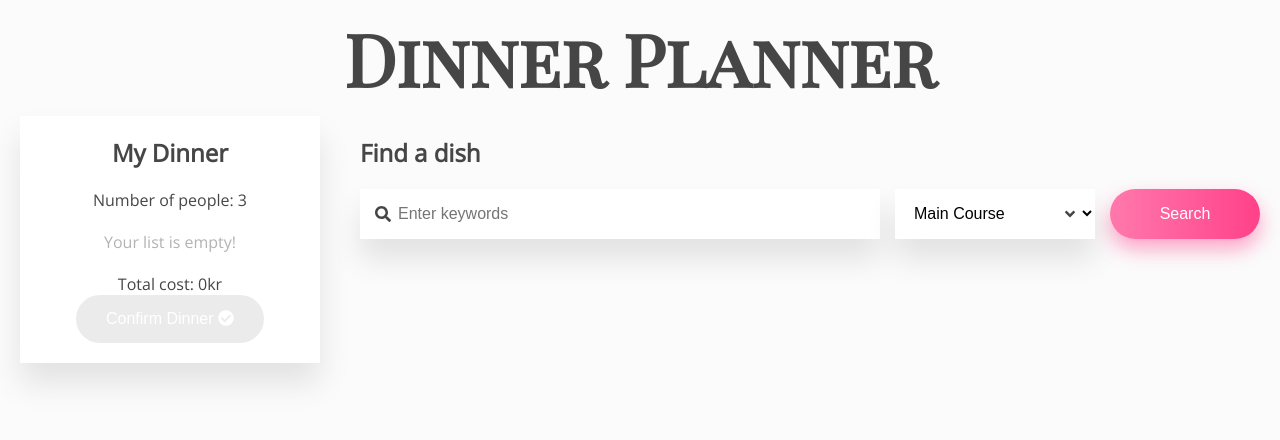
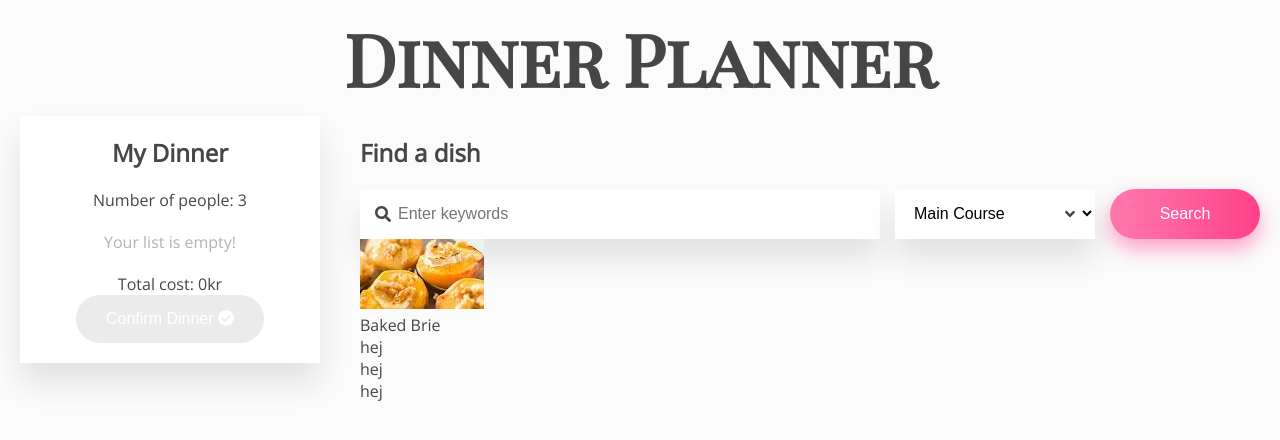
Before and after one commit to iRobsc/Dinner-planner, a website: page app.html in a window 1280 px wide. Drawn offline with nearby package versions, Linux system fonts and the light colour scheme; files that its build step writes are made by us from their sources.

Commit message:
🌈 Fix sidebar sizing

```diff
--- a/app.html
+++ b/app.html
@@ -19,6 +19,7 @@
 <body>
   <header>Dinner Planner</header>
   <div id="container">
+    <div id="sidebar-container">
       <div id="sidebar">
         <div id="sidebar-accordion">
           <h2>My Dinner</h2>
@@ -47,6 +48,7 @@
           </div>
         </div>
       </div>
+    </div>
     <div id="main-content">
       <h2>Find a dish</h2>
       <form id="search">
@@ -69,6 +71,16 @@
 
         <button type="submit" class="dinner-btn">Search</button>
       </form>
+
+      <div id="food-grid">
+        <div class="food-item">
+          <img src="images/bakedbrie.jpg" alt="">
+          <div class="name">Baked Brie</div>
+        </div>
+        <div>hej</div>
+        <div>hej</div>
+        <div>hej</div>
+      </div>
     </div>
   </div>
 
```
Lines whose indentation alone changed are shown as unchanged.
